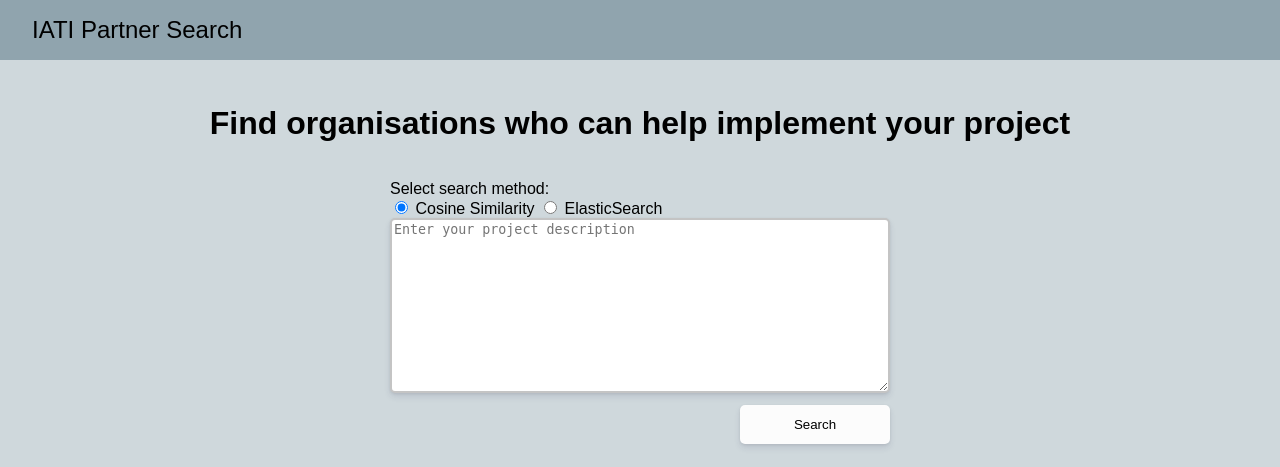
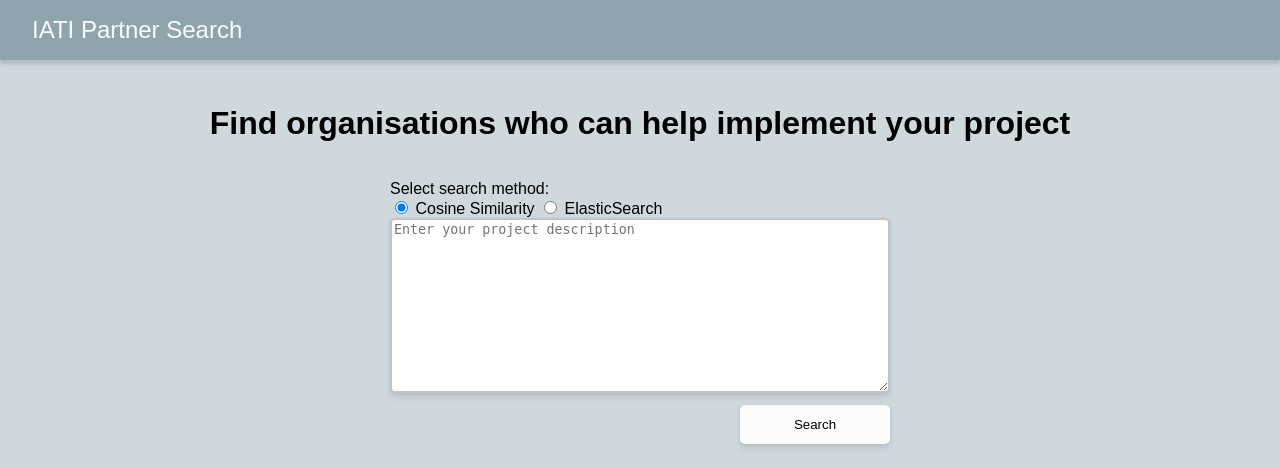
Before and after one commit to datasciencecampus/iati-partner-search, a Flask app: page / in a window 1280 px wide. Shown: the top 467 px of the page. Run offline with Flask 2, Linux system fonts and the light colour scheme; parts of the project's set-up code (start-up, migrations or seed data) failed here and were passed over.

Commit message:
Improve nav styling

```diff
--- a/app/static/style.css
+++ b/app/static/style.css
@@ -11,6 +11,8 @@ nav {
   display: flex;
   justify-content: space-between;
   align-items: center;
+  position: relative;
+  color: rgb(248, 252, 255);
   height: 60px;
 }
 
```
